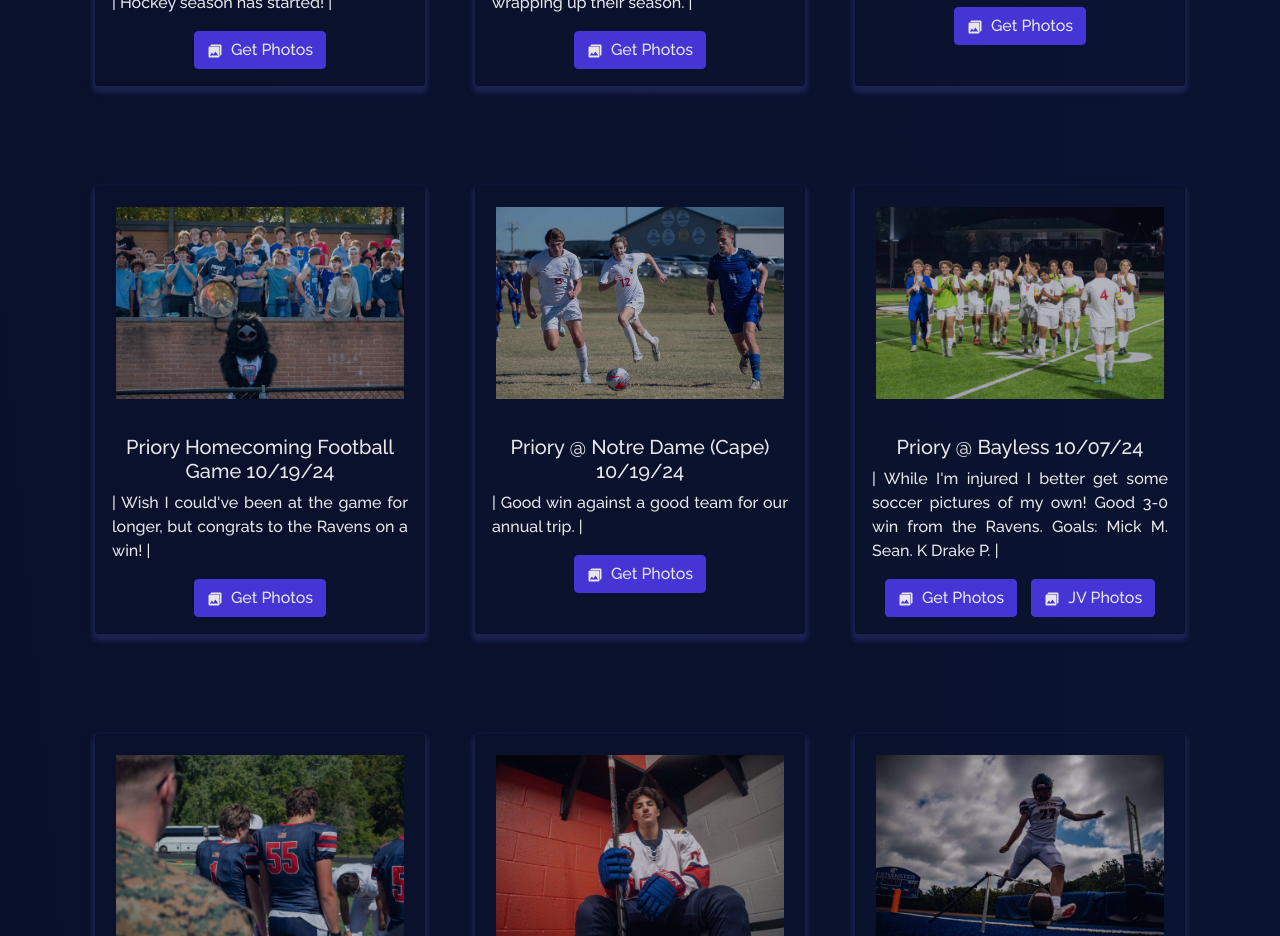
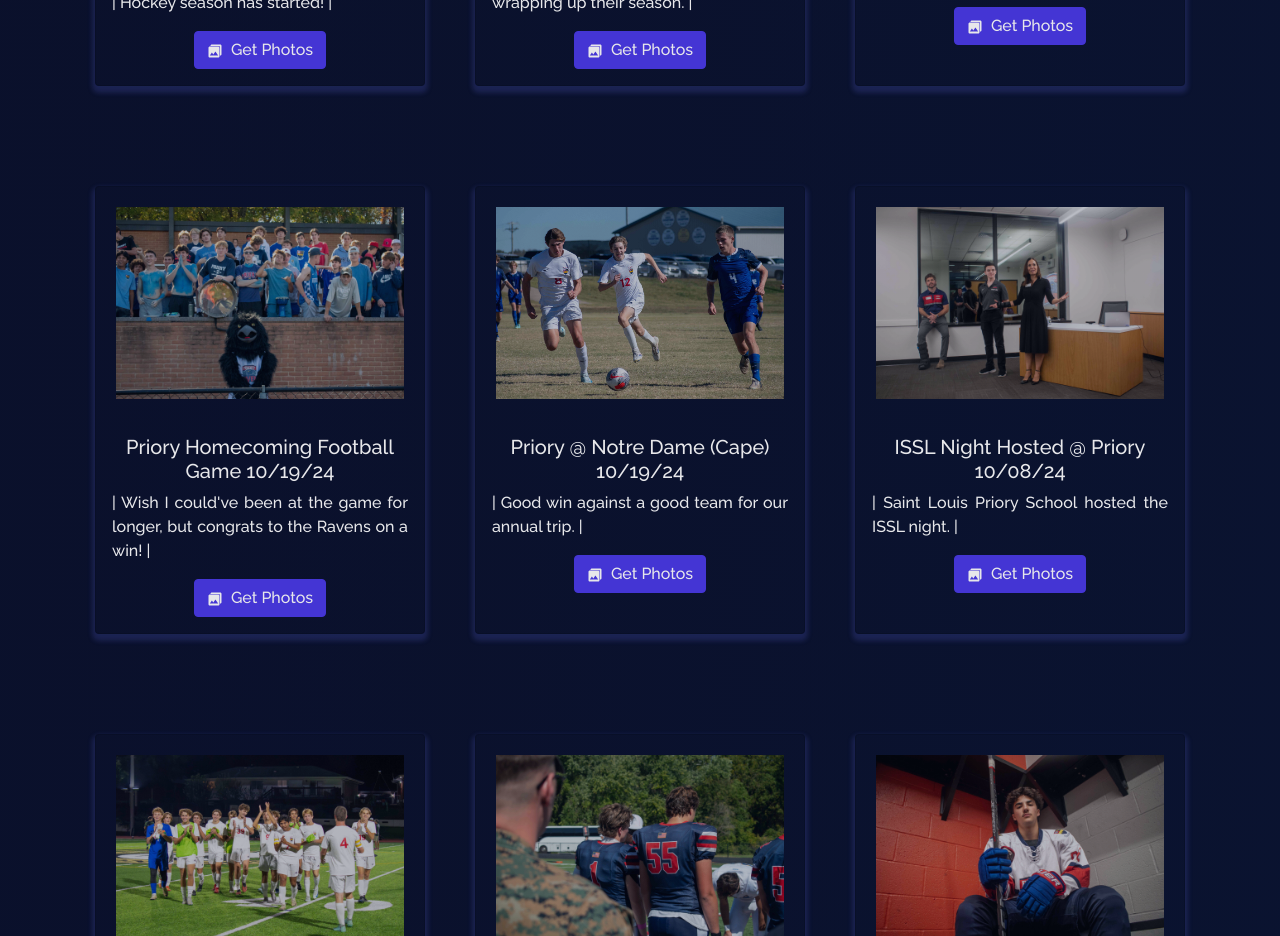
Before and after one commit to itstylerrr/tjwit.com, a React (Create React App) app: page /photos in a window 1280 px wide. Shown: the part 1140-2076 px from the top of the page. Built offline with nearby package versions, Linux system fonts and the light colour scheme.

Commit message:
new event

```diff
--- a/src/components/Projects/Projects.js
+++ b/src/components/Projects/Projects.js
@@ -75,6 +75,7 @@ import prioryvprin from "../../Assets/Photos/102924.jpg";
 import prioryvjefferson2 from "../../Assets/Photos/11124-2.jpg";
 import prioryvwebster2 from "../../Assets/Photos/11124-3.jpg";
 import prioryvnorthwest2 from "../../Assets/Photos/11124-1.jpg"
+import prioryissl from "../../Assets/Photos/10824.jpg";
 
 function Projects() {
   return (
@@ -158,6 +159,15 @@ function Projects() {
               title="Priory @ Notre Dame (Cape) 10/19/24"
               description="| Good win against a good team for our annual trip.  |"
               ghLink="https://adobe.ly/3UwN4Uv"
+            />
+          </Col>
+          <Col md={4} className="project-card">
+            <ProjectCard
+              imgPath={prioryissl}
+              isBlog={false}
+              title="ISSL Night Hosted @ Priory 10/08/24"
+              description="| Saint Louis Priory School hosted the ISSL night.  |"
+              ghLink="https://lightroom.adobe.com/shares/f458807f2e6541478fa00160785eaa33"
             />
           </Col>
           <Col md={4} className="project-card">
```
Also changed, not shown: src/Assets/Photos/10824.jpg (added).
